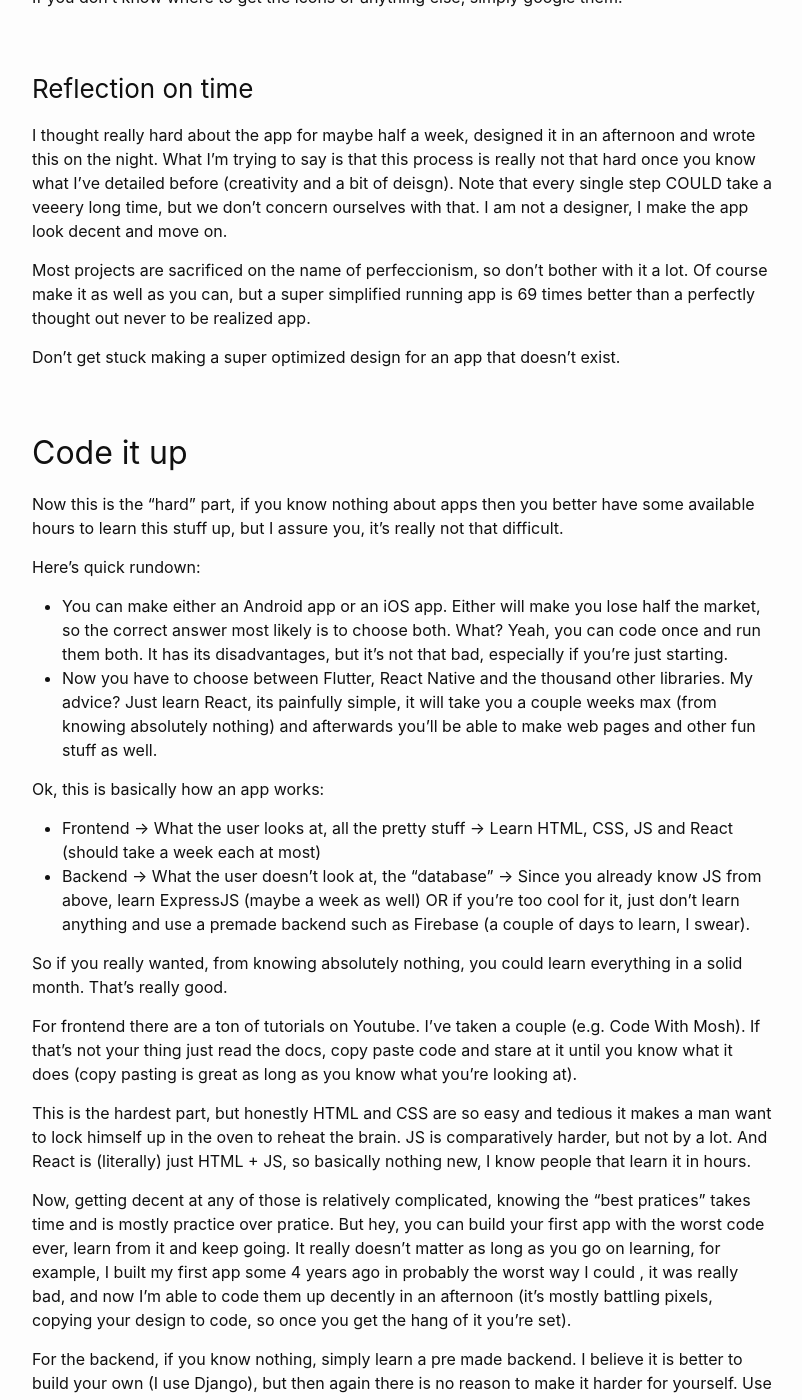
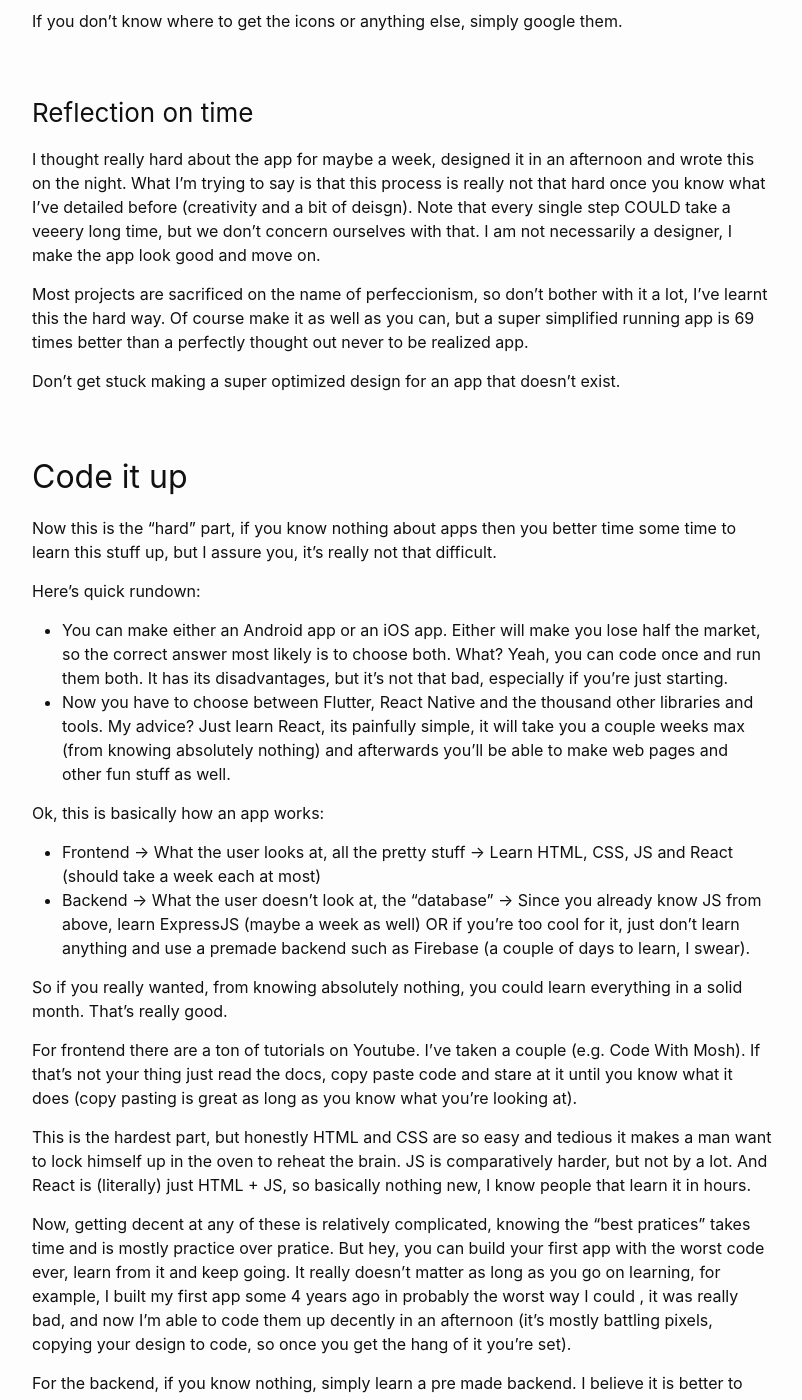
Before and after one commit to iDash3/idash3.github.io, a Jekyll site: the page built from _posts/2021-07-20-apps-are-easy.md, in a window 1280 px wide and 1400 px high, scrolled down 5257 px. Shown: the whole window, without its empty margins (238-1040 px from the left). Built offline with Jekyll 4.4.1, drawn with Linux system fonts in a browser that asks for light colours; our own code applies the rules of GitHub Pages for plain Markdown files; some of the changed text lies outside the part shown.

Commit message:
Slight errors

```diff
--- a/_posts/2021-07-20-apps-are-easy.md
+++ b/_posts/2021-07-20-apps-are-easy.md
@@ -4,16 +4,16 @@ __*__ Making a huge, really succesfull app that serves millions of users every d
 
 ## Get an idea
 
-Really important part. Usually you wanna fix a problem or create one that makes a ton of cash.
+Really important part. Usually you wanna fix a problem or create a new one.
 
 My idea: Help international students, such as myself, to visit the other students from my college that are abroad as well and arrange trips together.
 
 Get your own, it can be whatever.
 
-## Make a mock up of the idea
+## Mock up the idea
 
-Literally just dream about what this idea could be, stretch it, contract it as much as you want, no one is watching.
-After you've dreamt a bit about what this idea could be turned into, now select the ABSOLUTELY necessary parts to make it work.
+Literally just dream about what this idea could be, stretch it and contract it as much as you want, no one is watching.
+After you've dreamt a bit about what this idea could be turned into, select the ABSOLUTELY necessary parts to make it work.
 I generally do 3. This procedure probably has a fancy technical name, but that doesn't matter, make it simple. Just think if your app was a building, which features would be the pillars. You need good pillars.
 
 My Apps's 3 absolutely necessary parts:
@@ -63,19 +63,19 @@ If you don't know where to get the icons or anything else, simply google them.
 
 ### Reflection on time
 
-I thought really hard about the app for maybe half a week, designed it in an afternoon and wrote this on the night. What I'm trying to say is that this process is really not that hard once you know what I've detailed before (creativity and a bit of deisgn). Note that every single step COULD take a veeery long time, but we don't concern ourselves with that. I am not a designer, I make the app look decent and move on.
+I thought really hard about the app for maybe a week, designed it in an afternoon and wrote this on the night. What I'm trying to say is that this process is really not that hard once you know what I've detailed before (creativity and a bit of deisgn). Note that every single step COULD take a veeery long time, but we don't concern ourselves with that. I am not necessarily a designer, I make the app look good and move on.
 
-Most projects are sacrificed on the name of perfeccionism, so don't bother with it a lot. Of course make it as well as you can, but a super simplified running app is 69 times better than a perfectly thought out never to be realized app.
+Most projects are sacrificed on the name of perfeccionism, so don't bother with it a lot, I've learnt this the hard way. Of course make it as well as you can, but a super simplified running app is 69 times better than a perfectly thought out never to be realized app.
 
 Don't get stuck making a super optimized design for an app that doesn't exist.
 
 ## Code it up
 
-Now this is the "hard" part, if you know nothing about apps then you better have some available hours to learn this stuff up, but I assure you, it's really not that difficult.
+Now this is the "hard" part, if you know nothing about apps then you better time some time to learn this stuff up, but I assure you, it's really not that difficult.
 
 Here's quick rundown:
 - You can make either an Android app or an iOS app. Either will make you lose half the market, so the correct answer most likely is to choose both. What? Yeah, you can code once and run them both. It has its disadvantages, but it's not that bad, especially if you're just starting.
-- Now you have to choose between Flutter, React Native and the thousand other libraries. My advice? Just learn React, its painfully simple, it will take you a couple weeks max (from knowing absolutely nothing) and afterwards you'll be able to make web pages and other fun stuff as well.
+- Now you have to choose between Flutter, React Native and the thousand other libraries and tools. My advice? Just learn React, its painfully simple, it will take you a couple weeks max (from knowing absolutely nothing) and afterwards you'll be able to make web pages and other fun stuff as well.
 
 Ok, this is basically how an app works:
 - Frontend -> What the user looks at, all the pretty stuff -> Learn HTML, CSS, JS and React (should take a week each at most)
@@ -88,7 +88,7 @@ For frontend there are a ton of tutorials on Youtube. I've taken a couple (e.g.
 This is the hardest part, but honestly HTML and CSS are so easy and tedious it makes a man want to lock himself up in the oven to reheat the brain.
 JS is comparatively harder, but not by a lot. And React is (literally) just HTML + JS, so basically nothing new, I know people that learn it in hours.
 
-Now, getting decent at any of those is relatively complicated, knowing the "best pratices" takes time and is mostly practice over pratice. But hey, you can build your first app with the worst code ever, learn from it and keep going. It really doesn't matter as long as you go on learning, for example, I built my first app some 4 years ago in probably the worst way I could , it was really bad, and now I'm able to code them up decently in an afternoon (it's mostly battling pixels, copying your design to code, so once you get the hang of it you're set).
+Now, getting decent at any of these is relatively complicated, knowing the "best pratices" takes time and is mostly practice over pratice. But hey, you can build your first app with the worst code ever, learn from it and keep going. It really doesn't matter as long as you go on learning, for example, I built my first app some 4 years ago in probably the worst way I could , it was really bad, and now I'm able to code them up decently in an afternoon (it's mostly battling pixels, copying your design to code, so once you get the hang of it you're set).
 
 For the backend, if you know nothing, simply learn a pre made backend. I believe it is better to build your own (I use Django), but then again there is no reason to make it harder for yourself. Use a pre made backend, learn from it, and eventually get to learning a custom one. This ain't school, you don't have to learn every single subject to build something good.
 
```
Also changed, not shown: other parts of _posts/2021-07-20-apps-are-easy.md (+6 -6 lines).
